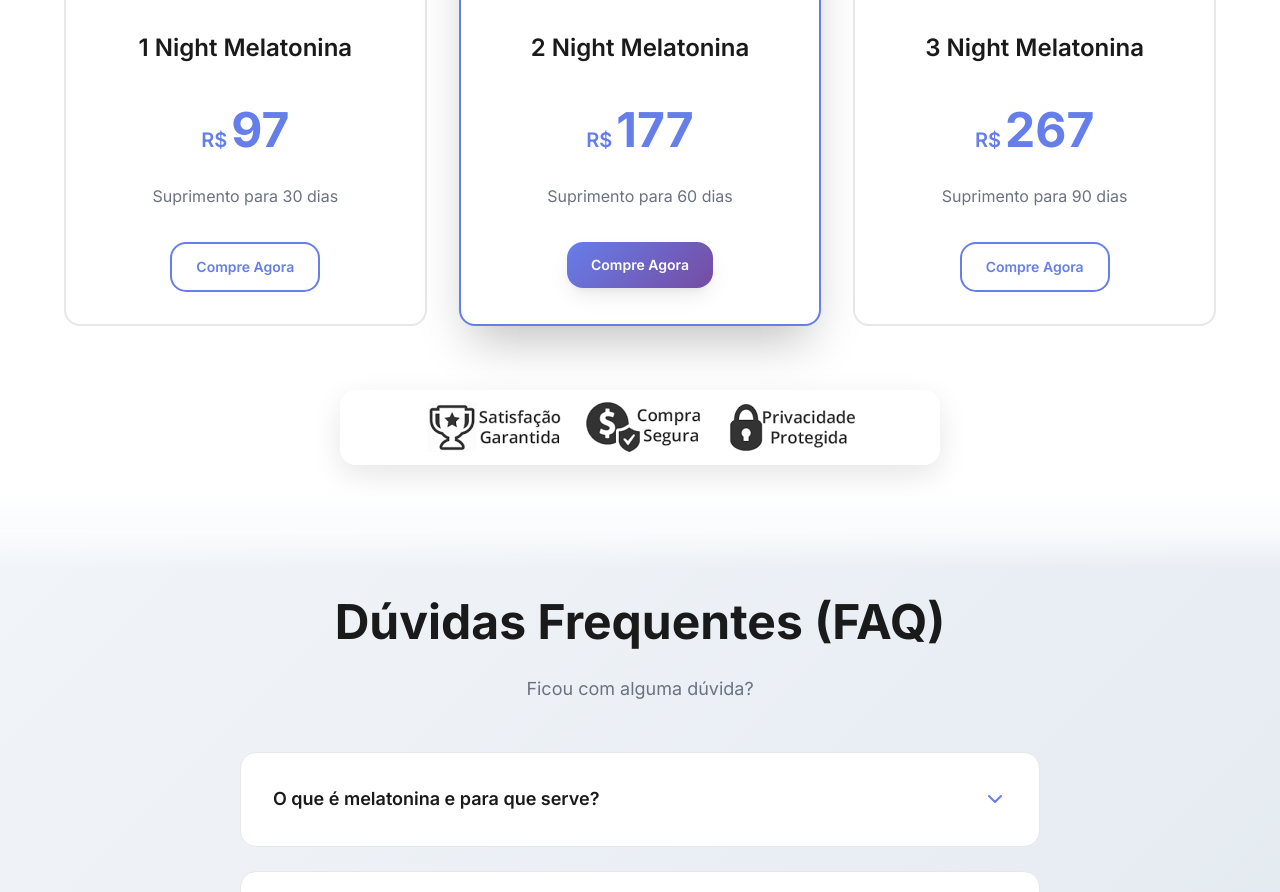
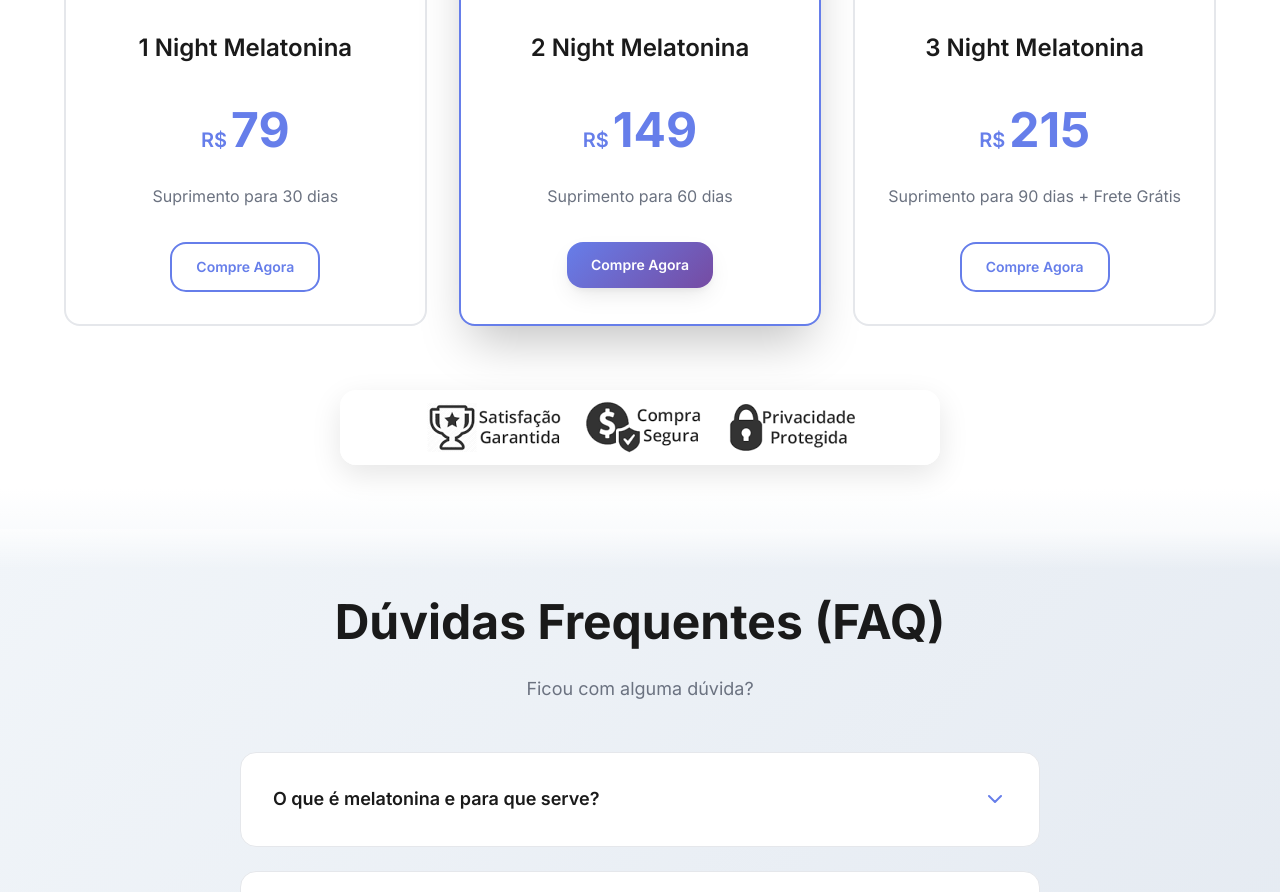
Before and after one commit to santoskelvin/ProLife, a plain HTML site: page index.html in a window 1280 px wide. Shown: the part 2759-3651 px from the top of the page. Drawn offline with Linux system fonts and the light colour scheme.

Commit message:
Update prices: 1 und R,90, 2 und R,90, 3 und R,90 + frete grátis

```diff
--- a/index.html
+++ b/index.html
@@ -253,7 +253,7 @@
                         <h3 class="offer__title">1 Night Melatonina</h3>
                         <div class="offer__price">
                             <span class="offer__currency">R$</span>
-                            <span class="offer__amount">97,90</span>
+                            <span class="offer__amount">79,90</span>
                         </div>
                         <p class="offer__duration">Suprimento para 30 dias</p>
                         <a href="https://prolife-gummy.pay.yampi.com.br/checkout?skipToCheckout=1&tokenReference=AVJXAVPMK2"
@@ -270,7 +270,7 @@
                         <h3 class="offer__title">2 Night Melatonina</h3>
                         <div class="offer__price">
                             <span class="offer__currency">R$</span>
-                            <span class="offer__amount">177,90</span>
+                            <span class="offer__amount">149,90</span>
                         </div>
                         <p class="offer__duration">Suprimento para 60 dias</p>
                         <a href="https://prolife-gummy.pay.yampi.com.br/checkout?skipToCheckout=1&tokenReference=Q5H4QF1MTS"
@@ -286,9 +286,9 @@
                         <h3 class="offer__title">3 Night Melatonina</h3>
                         <div class="offer__price">
                             <span class="offer__currency">R$</span>
-                            <span class="offer__amount">267,90</span>
+                            <span class="offer__amount">215,90</span>
                         </div>
-                        <p class="offer__duration">Suprimento para 90 dias</p>
+                        <p class="offer__duration">Suprimento para 90 dias + Frete Grátis</p>
                         <a href="https://prolife-gummy.pay.yampi.com.br/checkout?skipToCheckout=1&tokenReference=RHXZPEQ0CD"
                             target="_blank" class="btn btn--secondary">Compre Agora</a>
                     </div>
```
